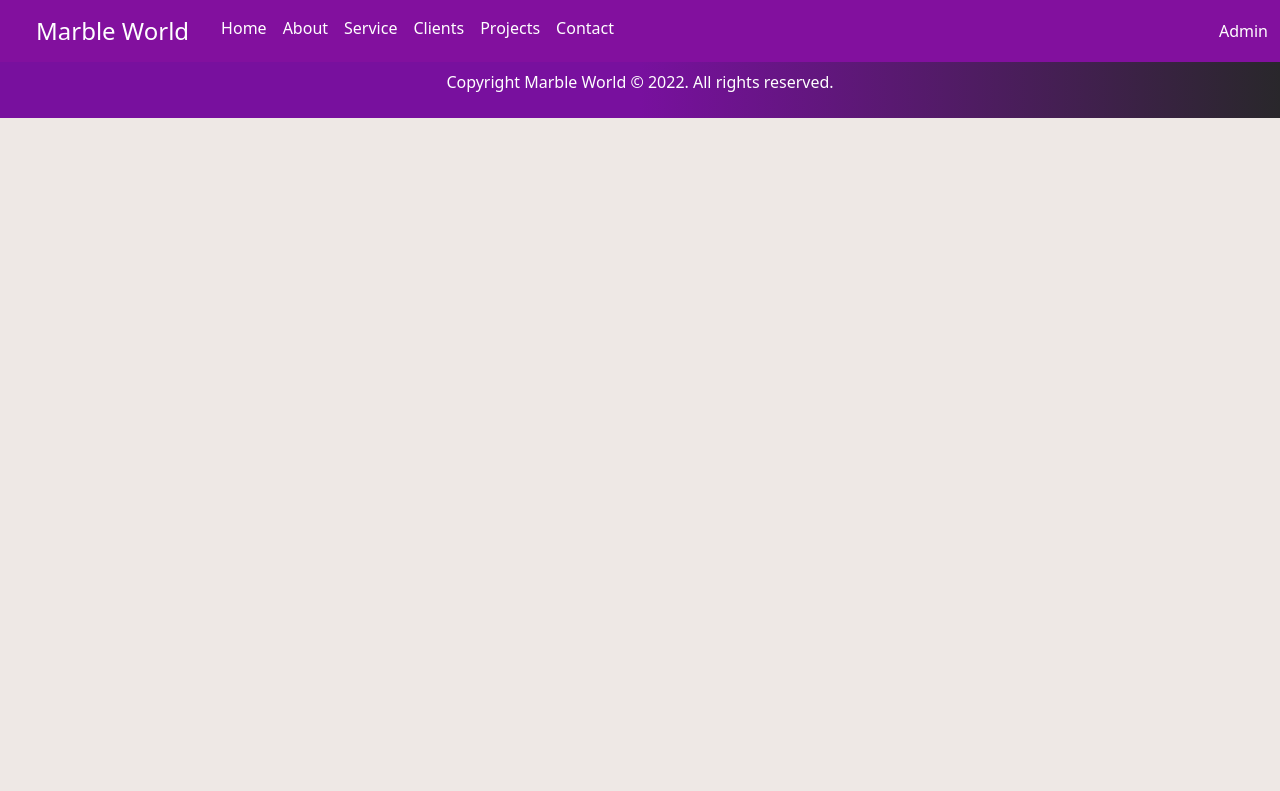
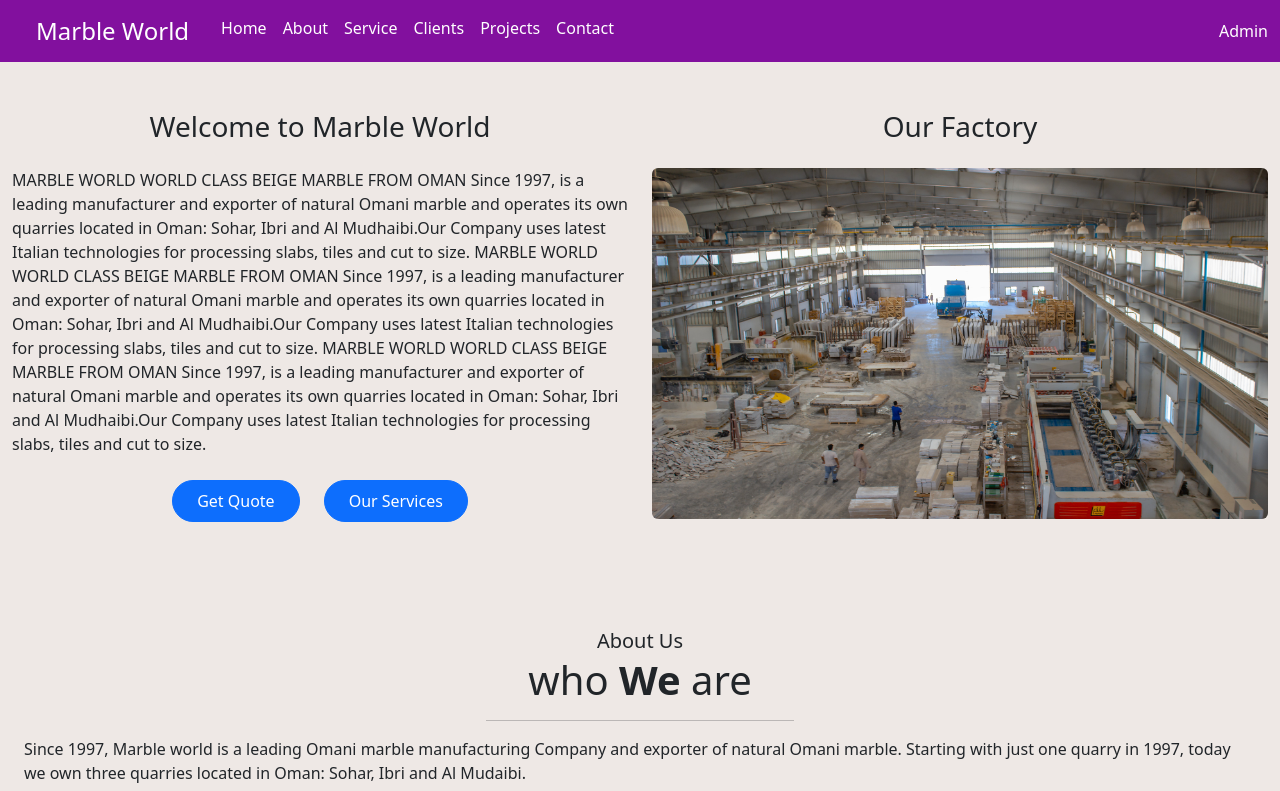
Before and after one commit to Raja0514/Mern_Web, a React (Create React App) app: page / in a window 1280 px wide. Shown: the top 791 px of the page. Built offline with nearby package versions, Linux system fonts and the light colour scheme; no server answers; a web font is replaced by a local one.

Commit message:
final changes

```diff
--- a/src/App.js
+++ b/src/App.js
@@ -23,7 +23,7 @@
       <Navbar />
 
       <Routes>
-        <Route path="/home" element={<Home />} />
+        <Route path="/" element={<Home />} />
         <Route path="/About" element={<About />} />
         <Route path="/services" element={<Services />} />
         <Route path="/contact" element={<Contact />} />
--- a/src/Components/Login.jsx
+++ b/src/Components/Login.jsx
@@ -54,7 +54,7 @@
               </p>
               <h5 className="mb-4">OR</h5>
               <Link
-                to="/home"
+                to="/"
                 className="btn btn-outline-light
                   rounded-pill pb-2 w-50"
               >
--- a/src/Components/Navbar.jsx
+++ b/src/Components/Navbar.jsx
@@ -23,7 +23,7 @@
                 Marble World
               </Link>
               <li className="nav-item">
-                <Link className="nav-link active fs-8" to="/home">
+                <Link className="nav-link active fs-8" to="/">
                   Home
                 </Link>
               </li>
```
